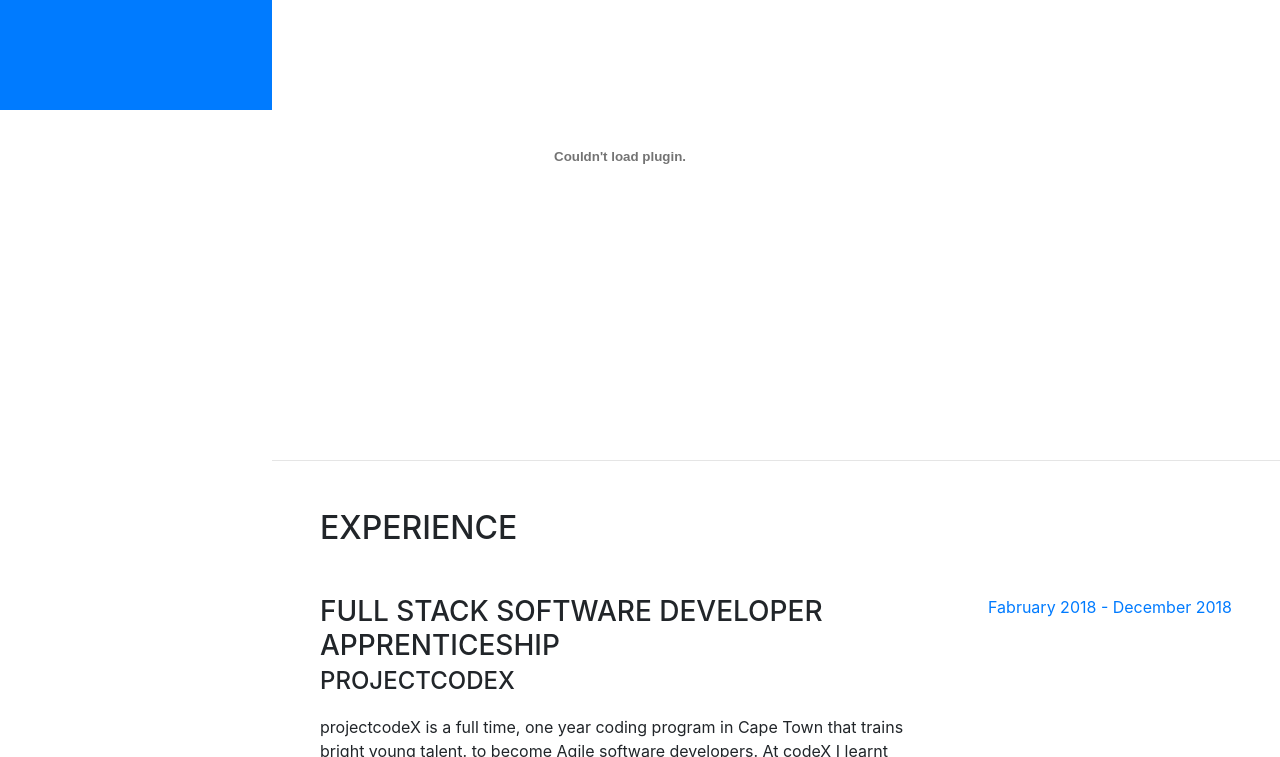
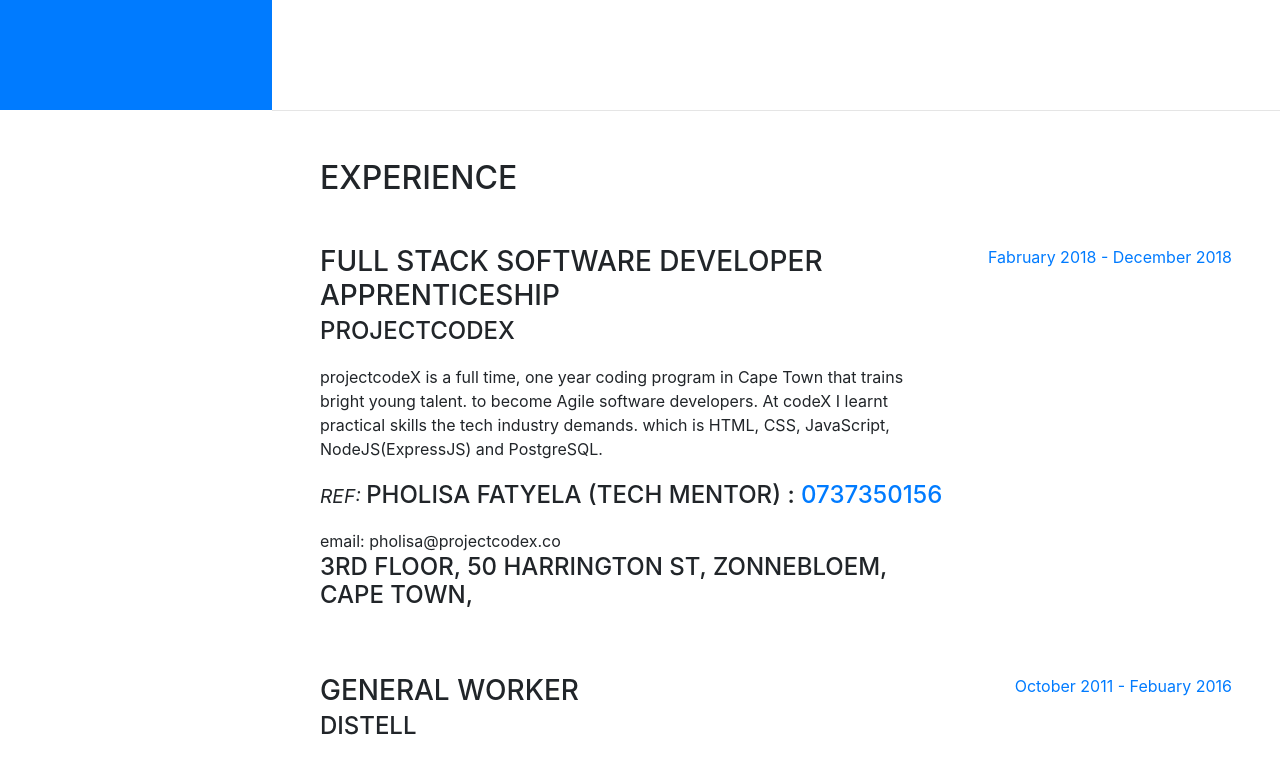
Before and after one commit to LiloBar/Lilobar.github.io, a website with bundled scripts: page index.html in a window 1280 px wide. Shown: the part 690-1447 px from the top of the page. Built offline with nearby package versions, Linux system fonts and the light colour scheme; a web font is replaced by a local one.

Commit message:
removed the embeded link that was not working

```diff
--- a/index.html
+++ b/index.html
@@ -101,8 +101,6 @@
             <a href="LiloMoykweni AgileDeveloperResume.pdf" target="_blank">
                 <i class="fas fa-file-pdf"></i>
             </a>
-            <embed src="pdfFiles/interfaces.pdf" width="600" height="500" alt="pdf" pluginspage="http://www.adobe.com/products/acrobat/readstep2.html">
-
           </div>
         </div>
       </section>
```
